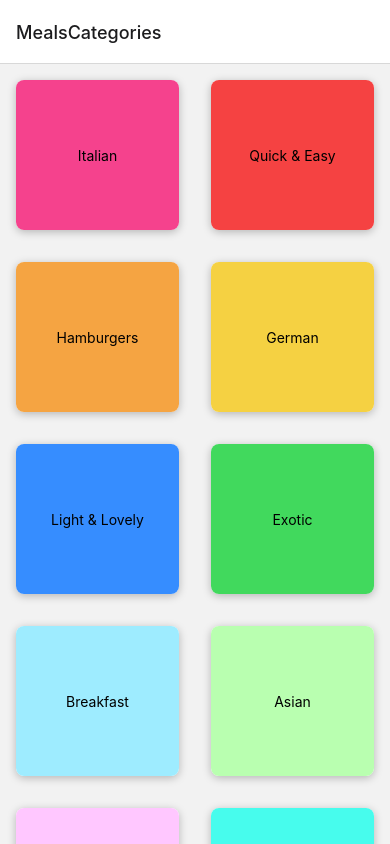
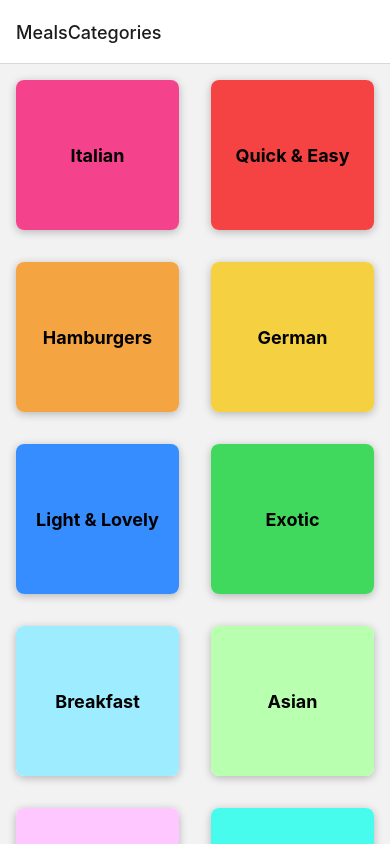
Before and after one commit to shaikat17/Meal_Project_react_native, a React Native app: screen /MealsCategories in a window 390 px wide. Built offline with nearby package versions, Linux system fonts and the light colour scheme.

Commit message:
Title style change.

```diff
--- a/components/CategoryGridTile.js
+++ b/components/CategoryGridTile.js
@@ -12,7 +12,7 @@ function CategoryGridTile({ title, color, onPress }) {
         onPress={onPress}
       >
         <View style={[styles.innerContainer, { backgroundColor: color }]}>
-          <Text>{title}</Text>
+          <Text style={styles.title}>{title}</Text>
         </View>
       </Pressable>
     </View>
```
Also changed, not shown: components/MealItem.js (line endings or trailing spaces), data/dummy-data.js (line endings or trailing spaces), models/category.js (line endings or trailing spaces), models/meal.js (line endings or trailing spaces), screens/CategoriesScreen.js (line endings or trailing spaces), screens/MealsOverviewScreen.js (line endings or trailing spaces).
